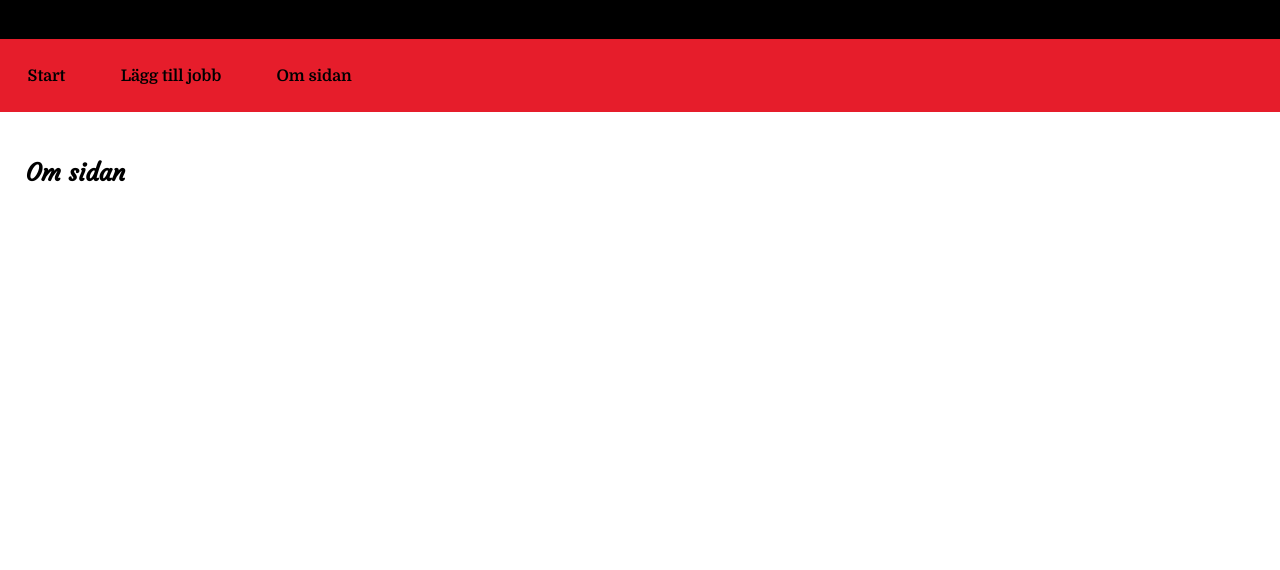
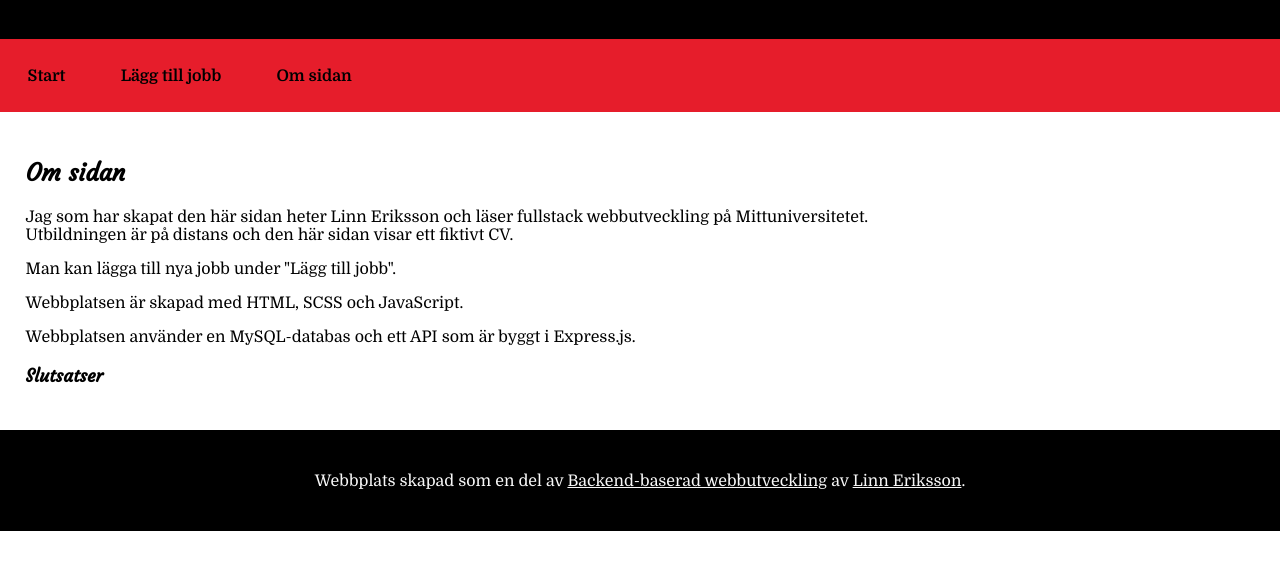
Before and after one commit to LinnEriksson89/DT207G_Moment2_webbplats, a website: page src/about.html in a window 1280 px wide. Shown: the part 140-710 px from the top of the page. Drawn offline with nearby package versions, Linux system fonts and the light colour scheme; files that its build step writes are made by us from their sources.

Commit message:
Added footer and first part of about-page

```diff
--- a/src/about.html
+++ b/src/about.html
@@ -1,5 +1,6 @@
 <!DOCTYPE html>
 <html lang="sv">
+
 <head>
     <meta charset="UTF-8">
     <meta name="viewport" content="width=device-width, initial-scale=1.0">
@@ -7,6 +8,7 @@
     <link rel="stylesheet" href="css/main.css">
     <link rel="icon" type="image/x-icon" href="favicon.ico">
 </head>
+
 <body>
     <div>
         <header>
@@ -25,9 +27,20 @@
         </nav>
         <main id="maincontent">
             <h2>Om sidan</h2>
-            <p></p>
+            <p>Jag som har skapat den här sidan heter Linn Eriksson och läser fullstack webbutveckling på
+                Mittuniversitetet. Utbildningen är på distans och den här sidan visar ett fiktivt CV.</p>
+            <p>Man kan lägga till nya jobb under "Lägg till jobb".</p>
+            <p>Webbplatsen är skapad med HTML, SCSS och JavaScript.</p>
+            <p>Webbplatsen använder en MySQL-databas och ett API som är byggt i Express.js.</p>
 
+            <h3>Slutsatser</h3>
         </main>
+        <footer>
+            <p>Webbplats skapad som en del av <a
+                    href="https://www.miun.se/utbildning/kursplaner-och-utbildningsplaner/DT207G">Backend-baserad
+                    webbutveckling</a> av <a href="mailto:lier2209@student.miun.se">Linn Eriksson</a>.</p>
+        </footer>
     </div>
 </body>
+
 </html>
```
Also changed, not shown: src/add.html (+5 -0 lines), src/index.html (+5 -0 lines).
